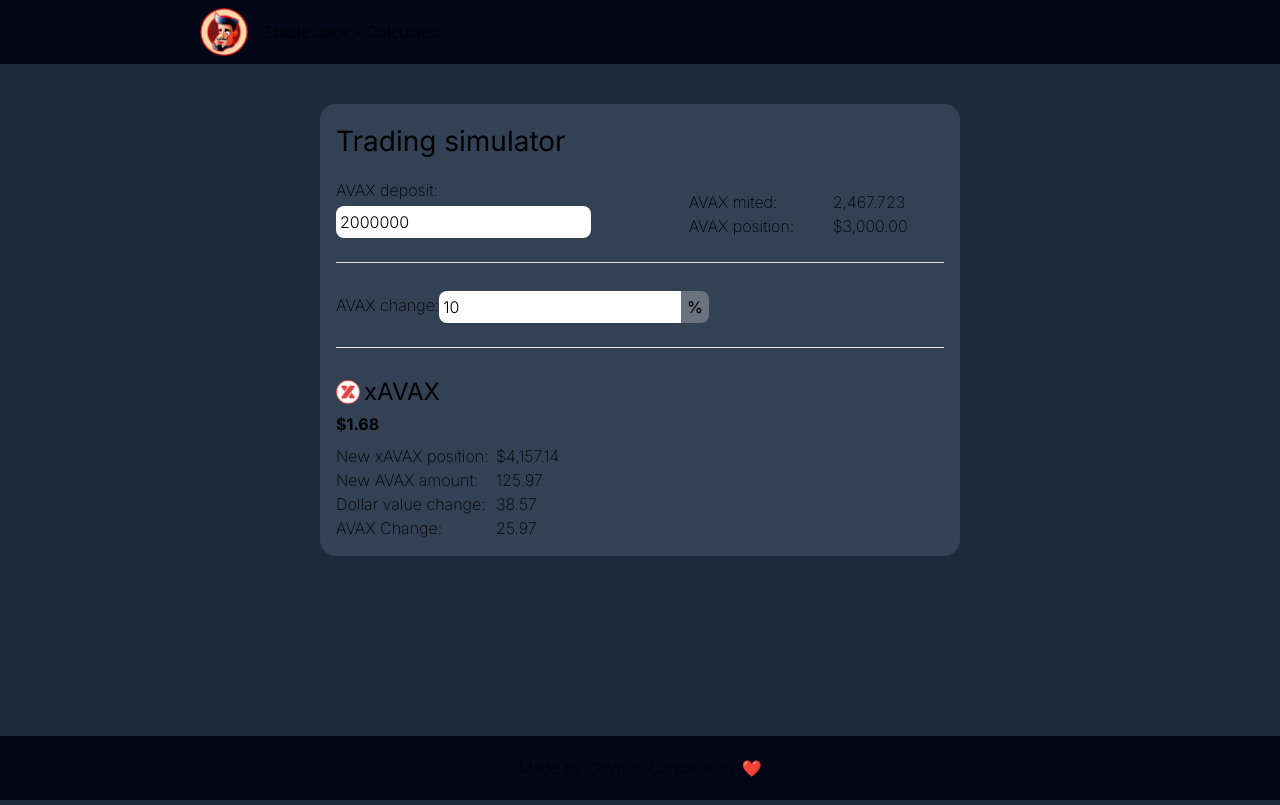
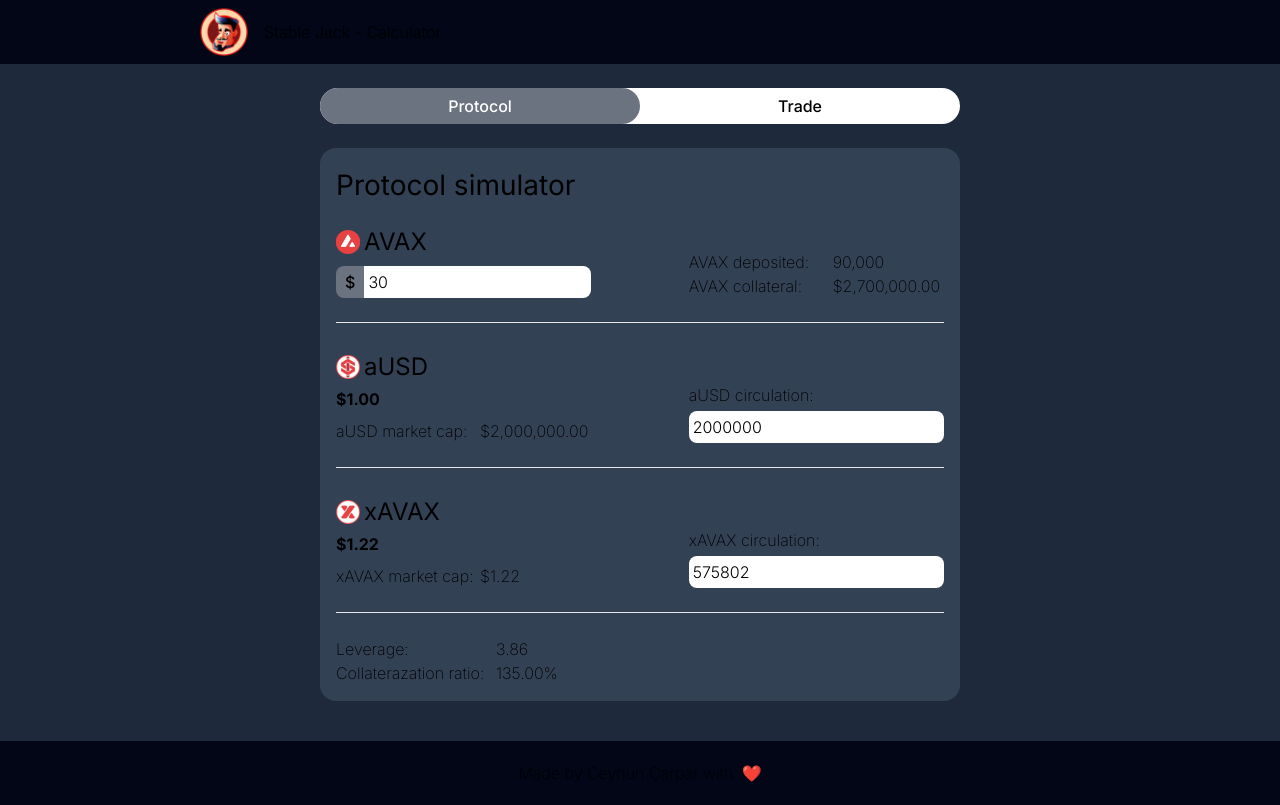
Before and after one commit to ceyhunalatte/sj-calculator, a Next.js app: page / in a window 1280 px wide. Built offline with nearby package versions, Linux system fonts and the light colour scheme.

Commit message:
add tab switch to navigate between simulators

```diff
--- a/src/app/components/trading.tsx
+++ b/src/app/components/trading.tsx
@@ -96,15 +96,15 @@
 
       <hr className='my-6' />
 
-      <div className='flex max-sm:flex-col w-full'>
+      <div className='flex flex-col w-full'>
         <div className='flex items-center'>
             <p>AVAX change: </p>
           </div>
-          <div className='h-8 mt-1'>
+          <div className='h-8 mt-1 min-[640px]:w-[42%]'>
             <Input
               percentage
               value={changePercent.toString()}
-              onChange={(e) => updateDeposited(Number((e.target as HTMLInputElement).value))}
+              onChange={(e) => updateChangePercent(Number((e.target as HTMLInputElement).value))}
             />
           </div>
       </div>
@@ -116,7 +116,7 @@
         value={getXavaxPrice(true)}
       />
 
-      <div className='flex-row flex mt-2'>
+      <div className='flex-row flex mt-1'>
         <p className='w-[160px]'>New xAVAX position: </p>
         <p>{formatCurrency(getPosition(true))}</p>
       </div>
--- a/src/app/layout.tsx
+++ b/src/app/layout.tsx
@@ -18,7 +18,7 @@
 }>) {
   return (
     <html lang='en'>
-      <body className={`${inter.className} bg-slate-800 relative`}>
+      <body className={`${inter.className} bg-slate-950 relative`}>
         <Header />
 
         <main className='flex flex-col min-h-[calc(100vh-8rem)] max-w-screen items-center justify-start bg-slate-800'>
--- a/src/app/page.tsx
+++ b/src/app/page.tsx
@@ -1,10 +1,23 @@
+'use client'
+
+import React, { useState } from 'react';
 import Trading from './components/trading';
+import TabSwitch from '@/components/tabSwitch';
+import Protocol from './components/protocol';
 
 export default function Home() {
+  const [tab, setTab] = useState(0);
+
   return (
-    <div className='w-[640px] max-sm:w-[calc(100%-2rem)] max-sm:flex-col flex p-4 bg-slate-700 gap-8 my-10 rounded-[16px]'>
-      {/* <Protocol /> */}
-      <Trading />
-    </div>
+    <React.Fragment>
+      <TabSwitch
+        options={[{ value: 'Protocol' }, { value: 'Trade' }]}
+        selected={tab}
+        onSelect={(i) => setTab(i)}
+      />
+      <div className='w-[640px] max-sm:w-[calc(100%-2rem)] max-sm:flex-col flex p-4 bg-slate-700 gap-8 mb-10 mt-6 rounded-[16px]'>
+        {!tab ? <Protocol /> : <Trading />}
+      </div>
+    </React.Fragment>
   );
 };
--- a/src/components/input.tsx
+++ b/src/components/input.tsx
@@ -25,7 +25,7 @@
     )}
 
     <input
-      value={value}
+      value={isNaN(Number(value)) ? 0 : value}
       onChange={onChange}
       className='text-black rounded-none w-full pl-1 outline-none'
     />
--- /dev/null
+++ b/src/components/tabSwitch.tsx
@@ -0,0 +1,35 @@
+'use client'
+import React, { useState } from 'react'
+
+interface TabSwitchProps {
+  options: {
+    value: string
+  }[],
+  selected: number,
+  onSelect: (index: number) => void
+};
+
+const TabSwitch = ({ options, selected, onSelect }: TabSwitchProps) => {
+  if(!options?.length) return null
+
+  return (
+    <div className='mt-6 h-9 w-[640px] max-sm:w-[calc(100%-2rem)] bg-[#fff] flex rounded-[100px]'>
+      {options.map((opt, i) => (
+        <button
+          key={i}
+          className={`cursor-pointer h-full w-[50%] ${selected === i ? 'bg-gray-500' : 'bg-transparent'}  rounded-[100px]`}
+          onClick={() => onSelect(i)}
+        >
+          <p
+            className={`font-medium ${selected === i ? 'text-[#fff]' : 'text-[#000]'}`}
+          >
+            {opt.value}
+          </p>
+        </button>
+      ))}
+
+    </div>
+  );
+};
+
+export default TabSwitch;
```
